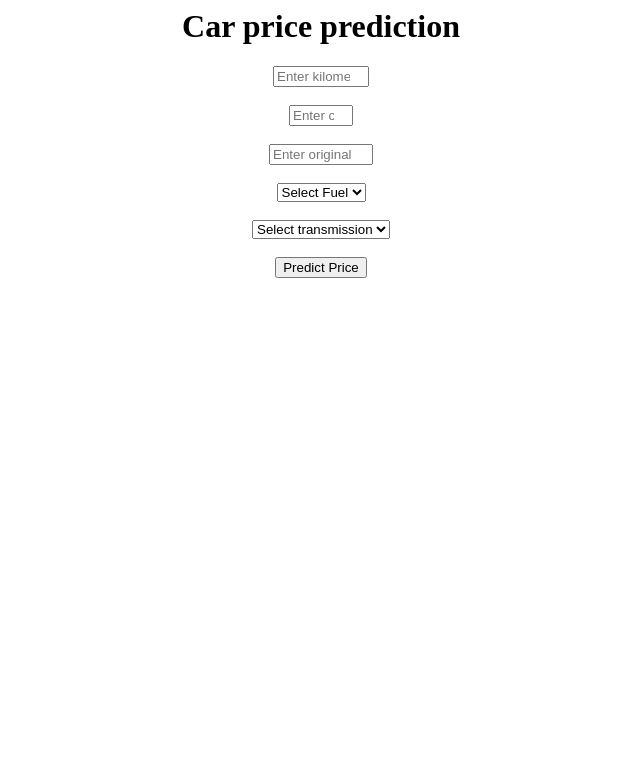
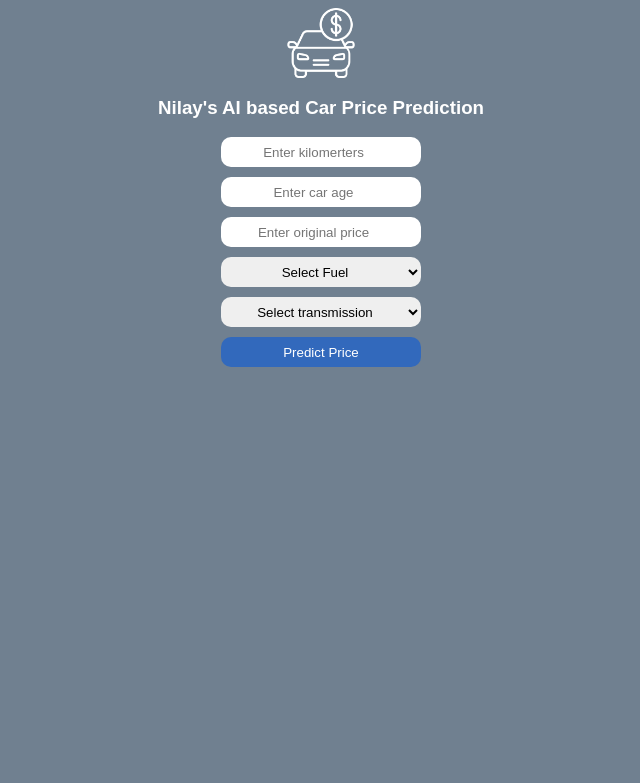
Before and after one commit to nilaykarade/streamlit-ad2, a Flask app: page / in a window 1280 px wide. Shown: the top 783 px of the page, without its empty margins (319-959 px from the left). Run offline with Flask 2, Linux system fonts and the light colour scheme.

Commit message:
Add files via upload

```diff
--- a/day 5/car price prediction/app.py
+++ b/day 5/car price prediction/app.py
@@ -9,15 +9,15 @@ from flask import  Flask, render_template,request
 import numpy as np
 import pickle
 
-app_obj=Flask(__name__)
+app=Flask(__name__)
 
 #route
 
-@app_obj.route('/')
+@app.route('/')
 def index_page():
     return render_template('index.html')
 
-@app_obj.route('/predict',methods=['POST','GET'])
+@app.route('/predict',methods=['POST','GET'])
 def predict_price():
     kms=float(request.form['km'])
     age=float(request.form['age'])
@@ -48,4 +48,4 @@ def predict_price():
 
 
 if __name__=="__main__":
-    app_obj.run(debug=True)
+    app.run(debug=False)
--- /dev/null
+++ b/day 5/car price prediction/static/css/main.css
@@ -0,0 +1,36 @@
+body{
+    background-color:#708090;
+    font-family: Arial, Helvetica, sans-serif;
+}
+input{
+    width:200px;
+    height:30px;
+    text-align: center;
+    border: none;
+    border-radius:10px;
+    margin-bottom:10px;
+}
+
+select{
+    width:200px;
+    height:30px;
+    text-align: center;
+    border: none;
+    border-radius:10px;
+    margin-bottom:10px;
+}
+
+
+button{
+
+        width: 200px;
+
+        height: 30px;
+        border: none;
+        border-radius: 10px;
+        margin-bottom:10px;
+        text-align: center;
+        background-color: #3269bc;
+        color:#ffffff;
+
+}
--- a/day 5/car price prediction/templates/index.html
+++ b/day 5/car price prediction/templates/index.html
@@ -1,39 +1,43 @@
 <html>
     <head>
         <title>
+            Nilay's Car Price Prediction App
+        </title>
+        <link rel="stylesheet" href="{{ url_for('static', filename='css/main.css') }}">
 
-        </title>
     </head>
 
     <body>
         <div style="text-align:center;">
-            <h1>
-                Car price prediction
-            </h1>
+            <img style="height:70px;width:70px;" src="{{url_for('static', filename='/images/car.png')}}" align="middle" />
+
+            <h3 style="color:#ffffff;">
+               Nilay's AI based Car Price Prediction
+            </h3>
 
             <form action="predict" method="post">
                 <input name="km" type="number" placeholder="Enter kilomerters" min="1" max="1000000"  required/>
-                <br> <br>
+                <br>
                 <input name="age" type="number" placeholder="Enter car age" min="0" max="100"  required/>
-                <br> <br>
+                <br>
                 <input name="op" type="number" placeholder="Enter original price" min="10000" max="10000000" required/>
-                <br> <br>
+                <br>
                 <select name="fuel_type">
                     <option value="Select">Select Fuel</option>
                     <option value="Petrol">Petrol</option>
                     <option value="Diesel">Diesel</option>
                     <option value="CNG">CNG</option>
                 </select>
-                <br> <br>
+                <br>
                 <select name="transmission">
                     <option value="Select">Select transmission</option>
                     <option value="Automatic">Automatic</option>
                     <option value="Manual">Manual</option>
                 </select>
 
-               <br> <br><button>Predict Price </button>
+               <br> <button>Predict Price </button>
 
-                <br><br>
+                <br>
                 {{prediction_value}}
             </form>
         </div>
```
Also changed, not shown: day 5/car price prediction/requirements.txt (added, +11 -0 lines), day 5/car price prediction/static/images/car.png (added), 1 other file.
